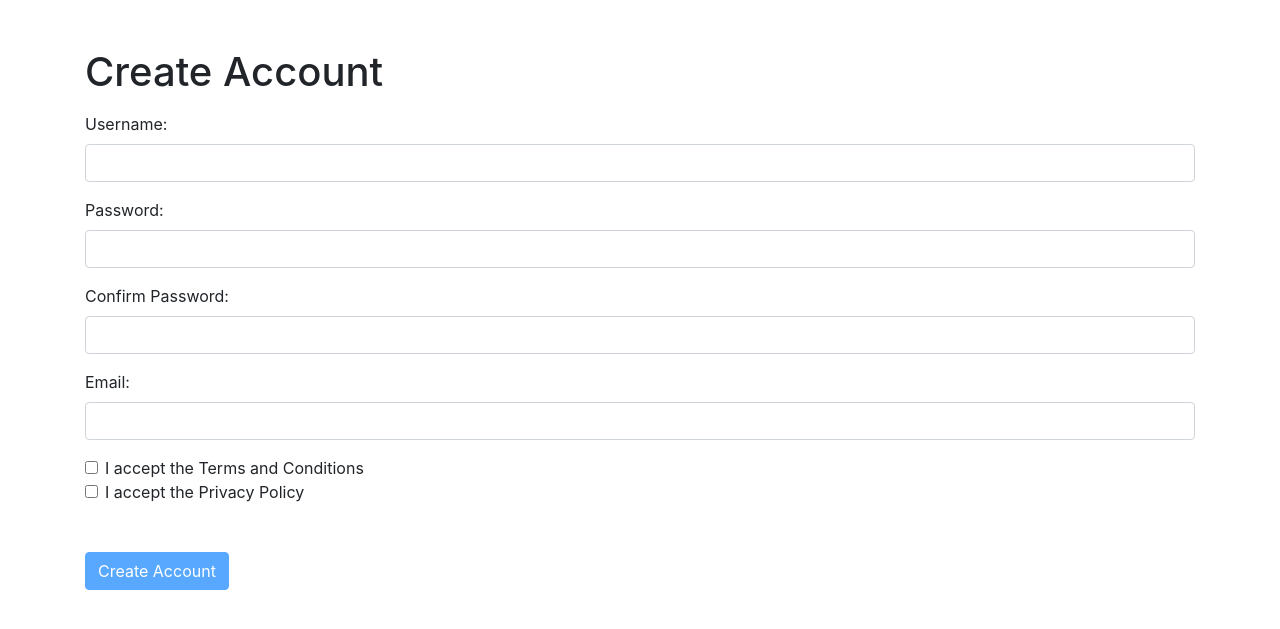
After one commit to Smartcardai/V2backend, a FastAPI app: template templates/register.html in a window 1280 px wide. The commit adds this page. Shown: the top 629 px of the page. Run offline with FastAPI, Linux system fonts and the light colour scheme; the template is opened without the code that fills it, so the values that code supplies are empty; some libraries are stand-ins or nearby versions.

Commit message:
Create user API works

```diff
--- a/app.py
+++ b/app.py
@@ -1,4 +1,5 @@
 import datetime
+import uuid
 from fastapi import FastAPI, Request, HTTPException, Depends, Form, Security
 from fastapi.responses import RedirectResponse
 from fastapi.security import OAuth2PasswordBearer
@@ -83,13 +84,73 @@ async def check_authentication(token: str = Security(oauth2_scheme)):
 def load_user(user_id: str, db: Session = Depends(get_db)):
     return db.query(User).filter(User.id == user_id).first()
 
+@app.get('/register')
+async def register(request: Request):
+    return templates.TemplateResponse('register.html', {'request': request})
+
+from fastapi import HTTPException
+
+@app.post('/register')
+async def register_post(request: Request, db: Session = Depends(get_db)):
+    try:
+        form_data = await request.json()  # Expecting JSON payload
+    except:
+        form_data = await request.form()  # Fallback to form data
+
+    user_data = {
+        'id': uuid.uuid4().hex,
+        'username': form_data['username'],
+        'email': form_data['email'],
+        'password': form_data['password'],
+        'tnc_accepted': 'tnc_accepted' in form_data,
+        'privacy_accepted': 'privacy_accepted' in form_data
+    }
+
+    # Check if username or email already exists
+    username_exist = db.query(User).filter(User.username == form_data.get('username')).first() is not None
+    email_exist = db.query(User).filter(User.email == form_data.get('email')).first() is not None
+
+    if username_exist:
+        if request.headers.get('content-type') == 'application/json':
+            raise HTTPException(status_code=400, detail="Username already exists!")
+        return templates.TemplateResponse('register.html', {'request': request, 'message': 'Username already exists!'})
+    if email_exist:
+        if request.headers.get('content-type') == 'application/json':
+            raise HTTPException(status_code=400, detail="Email already exists!")
+        return templates.TemplateResponse('register.html', {'request': request, 'message': 'Email already exists!'})
+
+    new_user = User(**user_data)
+    db.add(new_user)
+    db.commit()
+    db.refresh(new_user)
+
+    if request.headers.get('content-type') == 'application/json':
+        return {"message": "User created successfully!"}
+
+    return RedirectResponse('/login', status_code=303)
+
+
 @app.get('/login')
 async def login(request: Request):
     return templates.TemplateResponse('login.html', {'request': request})
 
 @app.post('/login')
-async def login_post(request: Request):
+async def login_post(request: Request, db: Session = Depends(get_db)):
     form_data = await request.form()
+    if 'login_form' in form_data:
+        # Check credentials
+        user = db.query(User).filter(User.username == form_data['username']).first()
+        if not user or user.password != form_data['password']:
+            raise InvalidCredentialsException
+        # Create access token
+        access_token = login_manager.create_access_token(
+            data=dict(sub=user.id)
+        )
+        # Redirect with token
+        response = RedirectResponse(url="/home")
+        login_manager.set_cookie(response, access_token)
+        return response
+
     if 'oauth' in form_data:
         # Find the Google provider configuration
         google_provider_cfg = requests.get(GOOGLE_DISCOVERY_URL).json()
@@ -171,8 +232,12 @@ async def callback(request: Request, db: Session = Depends(get_db)):
 
 @app.get('/home')
 async def home(request: Request):
+    return templates.TemplateResponse('home.html', {'request': request})
 
+@app.post('/home')
+async def home_post(request: Request):
     return templates.TemplateResponse('home.html', {'request': request})
+
 
 @app.get('/logout')
 async def logout():
--- a/templates/home.html
+++ b/templates/home.html
@@ -12,7 +12,9 @@
             <div class="col-6 text-center">
                 <h1>You are logged in</h1>
                 <!-- <p>Email: test@test.com</p> -->
-                 <button class="btn btn-primary"></button>
+                <form action="/logout">
+                    <button type="submit" class="btn btn-primary">Logout</button>
+                </form>
             </div>
         </div>
     </div>
--- /dev/null
+++ b/templates/register.html
@@ -0,0 +1,78 @@
+<!DOCTYPE html>
+<html lang="en">
+<head>
+    <meta charset="UTF-8">
+    <meta name="viewport" content="width=device-width, initial-scale=1.0">
+    <title>Create Account</title>
+    <link href="https://stackpath.bootstrapcdn.com/bootstrap/4.5.2/css/bootstrap.min.css" rel="stylesheet">
+    <style>
+        .error {
+            color: red;
+        }
+    </style>
+    <script>
+        function validateForm() {
+            const password = document.getElementById('password').value;
+            const confirmPassword = document.getElementById('confirmPassword').value;
+            const termsAccepted = document.getElementById('terms').checked;
+            const privacyAccepted = document.getElementById('privacy').checked;
+            const errorMessage = document.getElementById('errorMessage');
+            const createAccountButton = document.getElementById('createAccountButton');
+
+            if (password !== confirmPassword) {
+                errorMessage.textContent = 'Passwords do not match';
+                createAccountButton.disabled = true;
+            } else if (!termsAccepted || !privacyAccepted) {
+                errorMessage.textContent = 'You must agree to the terms and privacy policy';
+                createAccountButton.disabled = true;
+            } else {
+                errorMessage.textContent = '';
+                createAccountButton.disabled = false;
+            }
+        }
+    </script>
+</head>
+<body>
+    <div class="container">
+        <h1 class="mt-5">Create Account</h1>
+        <form oninput="validateForm()" method="POST" action="/register" class="mt-3">
+            <div class="form-group">
+                <label for="username">Username:</label>
+                <input type="text" name="username" class="form-control" id="username" name="username" required>
+            </div>
+
+            <div class="form-group">
+                <label for="password">Password:</label>
+                <input type="password" name="password" class="form-control" id="password" name="password" required>
+            </div>
+
+            <div class="form-group">
+                <label for="confirmPassword">Confirm Password:</label>
+                <input type="password" class="form-control" id="confirmPassword" name="confirmPassword" required>
+            </div>
+
+            <div class="form-group">
+                <label for="email">Email:</label>
+                <input type="email" name="email" class="form-control" id="email" name="email" required>
+            </div>
+
+            <div class="form-check">
+                <input type="checkbox" name="tnc_accepted" class="form-check-input" id="terms" name="terms">
+                <label class="form-check-label" for="terms">I accept the Terms and Conditions</label>
+            </div>
+
+            <div class="form-check">
+                <input type="checkbox" name="privacy_accepted" class="form-check-input" id="privacy" name="privacy">
+                <label class="form-check-label" for="privacy">I accept the Privacy Policy</label>
+            </div>
+
+            <span id="errorMessage" class="error"></span><br><br>
+
+            <button type="submit" class="btn btn-primary" id="createAccountButton" disabled>Create Account</button>
+        </form>
+    </div>
+    <script src="https://code.jquery.com/jquery-3.5.1.slim.min.js"></script>
+    <script src="https://cdn.jsdelivr.net/npm/@popperjs/core@2.5.4/dist/umd/popper.min.js"></script>
+    <script src="https://stackpath.bootstrapcdn.com/bootstrap/4.5.2/js/bootstrap.min.js"></script>
+</body>
+</html>
```
Also changed, not shown: templates/login.html (+4 -9 lines).
